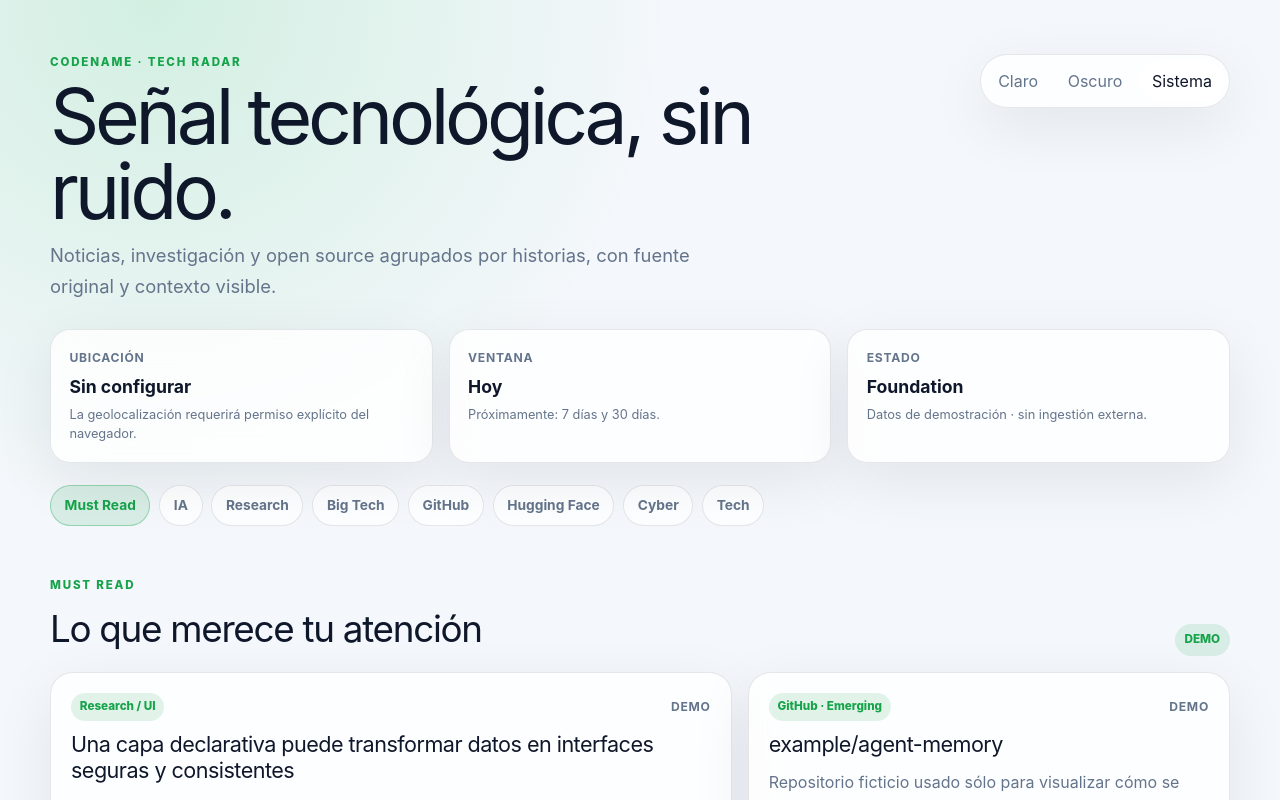
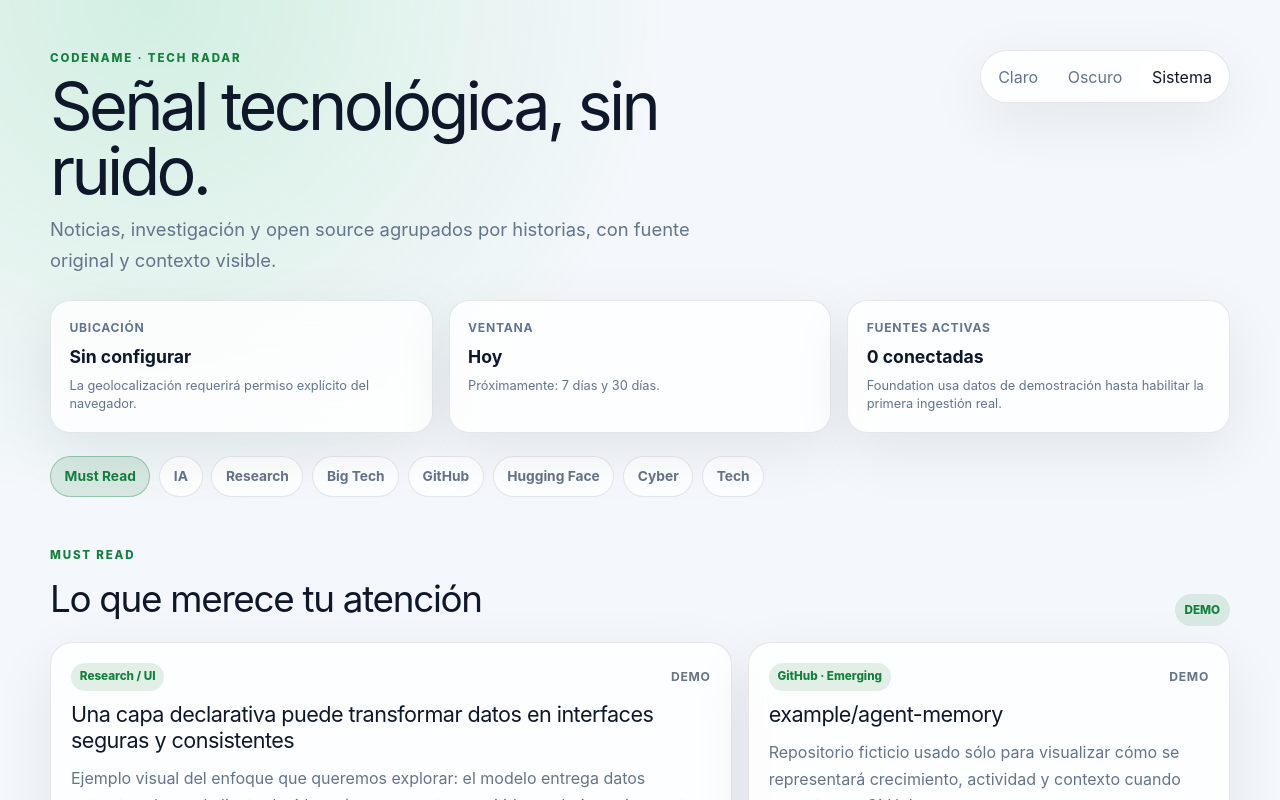
Before and after one commit to Aranwill/tech-radar, a Next.js app: page / in a window 1280 px wide. Shown: the top 800 px of the page. Built offline with nearby package versions, Linux system fonts and the light colour scheme.

Commit message:
style: refine foundation dashboard

```diff
--- a/src/app/globals.css
+++ b/src/app/globals.css
@@ -7,8 +7,8 @@
   --border: rgba(15, 23, 42, 0.1);
   --text: #0f172a;
   --muted: #64748b;
-  --accent: #16a34a;
-  --accent-soft: rgba(22, 163, 74, 0.12);
+  --accent: #15803d;
+  --accent-soft: rgba(21, 128, 61, 0.12);
   --glow: rgba(34, 197, 94, 0.16);
   --shadow: 0 18px 60px rgba(15, 23, 42, 0.08);
 }
@@ -85,7 +85,7 @@ a {
   justify-content: space-between;
   gap: 2rem;
   align-items: flex-start;
-  padding: 1.4rem 0 1.7rem;
+  padding: 1.1rem 0 1.45rem;
 }
 
 .eyebrow {
@@ -103,9 +103,9 @@ p {
 }
 
 h1 {
-  max-width: 720px;
-  margin: 0.45rem 0 0.65rem;
-  font-size: clamp(2.25rem, 6vw, 5.25rem);
+  max-width: 650px;
+  margin: 0.45rem 0 0.6rem;
+  font-size: clamp(2.25rem, 5.2vw, 4.55rem);
   line-height: 0.98;
   letter-spacing: -0.055em;
 }
--- a/src/app/page.tsx
+++ b/src/app/page.tsx
@@ -30,9 +30,9 @@ export default function Home() {
           <small>Próximamente: 7 días y 30 días.</small>
         </article>
         <article className="context-card">
-          <span className="context-label">Estado</span>
-          <strong>Foundation</strong>
-          <small>Datos de demostración · sin ingestión externa.</small>
+          <span className="context-label">Fuentes activas</span>
+          <strong>0 conectadas</strong>
+          <small>Foundation usa datos de demostración hasta habilitar la primera ingestión real.</small>
         </article>
       </section>
 
```
